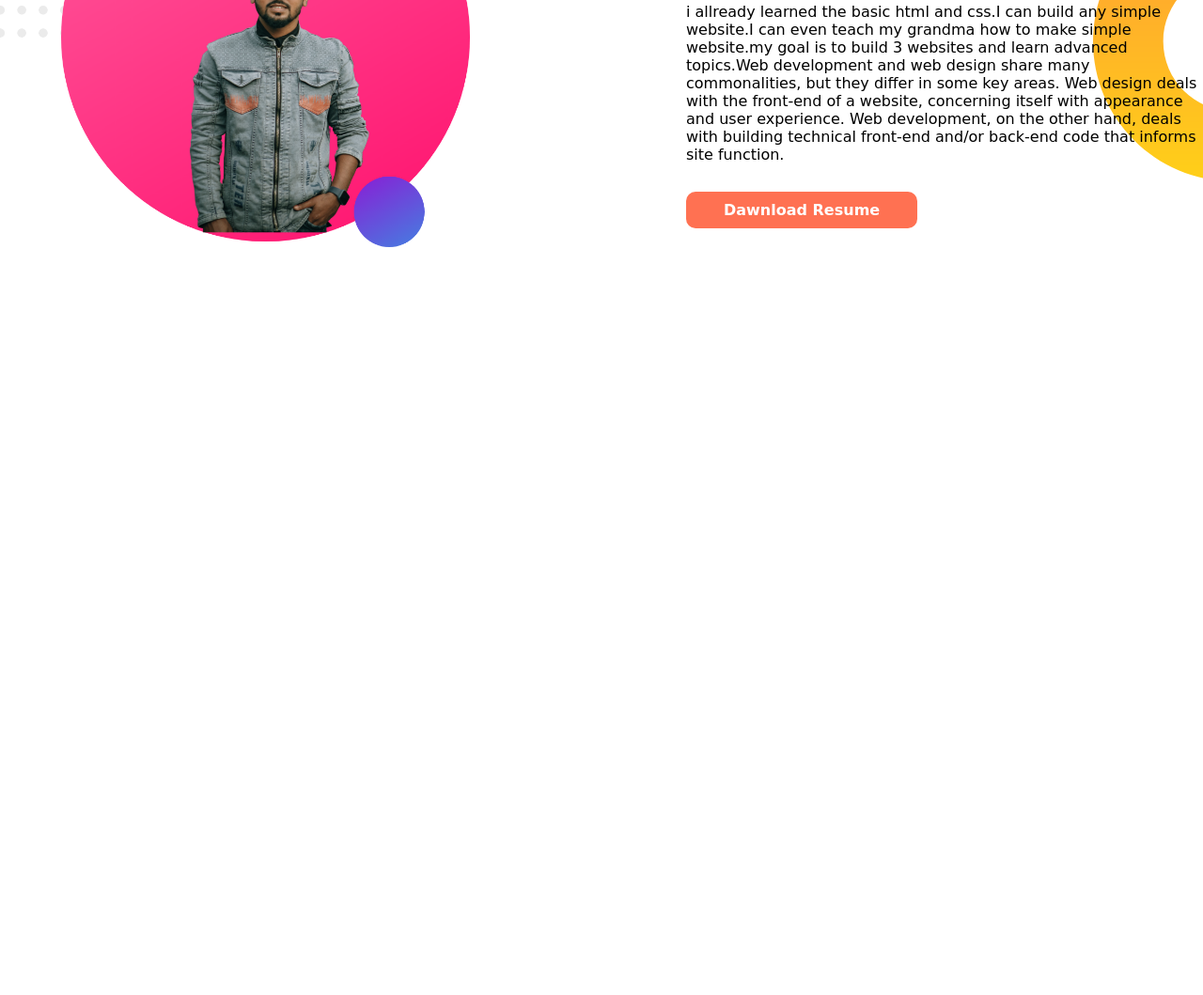
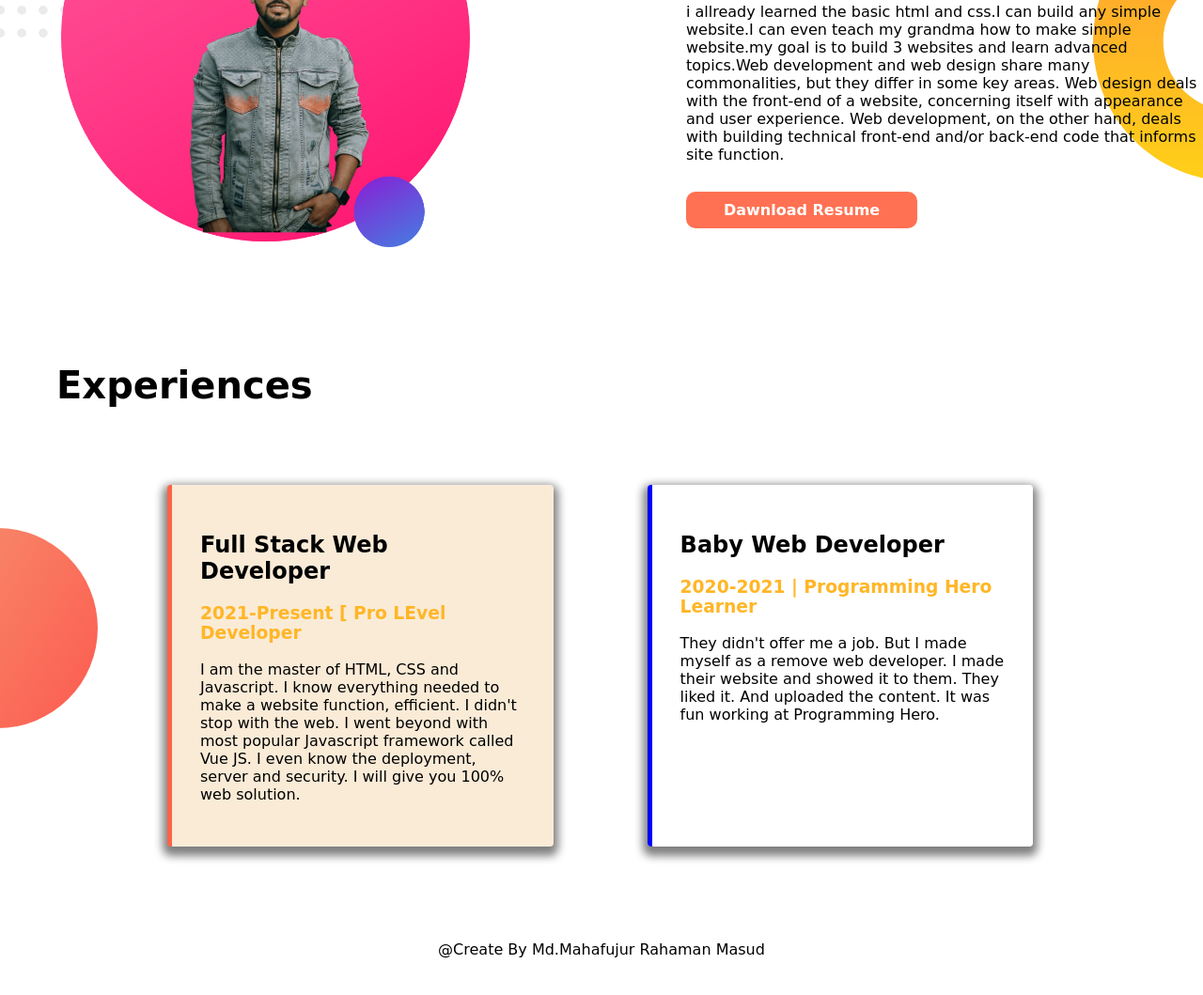
Before and after one commit to masud90895/4rt-day-protfio-website, a plain HTML site: page index.html in a window 1280 px wide. Shown: the part 826-1885 px from the top of the page at 94% size. Before the commit the page ends 1213 px from the top, so only its background shows below. Drawn offline with Linux system fonts and the light colour scheme.

Commit message:
full-complete

```diff
--- a/index.html
+++ b/index.html
@@ -31,6 +31,24 @@
             <a href="https://www.linkedin.com/in/mdmahafujurrahamanmasud/">Dawnload Resume</a>
         </div>
     </section>
+    <section class="Experiences">
+        <h1 class="full-stack">Experiences</h1>
+        <div class="baby-stack" >
+            <div id="stack-web">
+                <h1>Full Stack Web Developer</h1>
+                <h3>2021-Present [ Pro LEvel Developer</h3>
+                <p>I am the master of HTML, CSS and Javascript. I know everything needed to make a website function, efficient. I didn't stop with the web. I went beyond with most popular Javascript framework called Vue JS. I even know the deployment, server and security. I will give you 100% web solution.</p>
+            </div>
+            <div id="baby-web">
+                <h1>Baby Web Developer</h1>
+                <h3>2020-2021 | Programming Hero Learner</h3>
+                <p>They didn't offer me a job. But I made myself as a remove web developer. I made their website and showed it to them. They liked it. And uploaded the content. It was fun working at Programming Hero.</p>
+            </div>
+        </div>
+    </section>
+    <section class="footer">
+        @Create By Md.Mahafujur Rahaman Masud
+    </section>
 
 </body>
 </html>
--- a/style.css
+++ b/style.css
@@ -50,3 +50,46 @@ body{
 .my-pic2{
     margin-left: -140px;
 }
+.full-stack{
+    margin-left:60px;
+    font-size: 40px;
+}
+.baby-stack{
+    display: flex;
+    margin-left: 10%;
+}
+#stack-web{
+    width: 30%;
+    margin-left: 30px;
+    padding: 30px;
+    box-shadow: 0px 5px 10px 5px gray;
+    margin: 50px;
+    border-left: 5px solid tomato;
+    background-color: antiquewhite;
+    border-radius: 4px;
+}
+#stack-web h3{
+    color: #FFB626;
+}
+#baby-web{
+    width: 30%;
+    border-left: 30px;
+    padding: 30px;
+    box-shadow: 0px 5px 10px 5px gray;
+    margin: 50px;
+    border-left: 5px solid blue;
+    border-radius: 4px;
+}
+#baby-web h3{
+    color: #FFB626;
+}
+.Experiences{
+    background-image: url(img/exp-bg.png);
+    background-repeat: no-repeat;
+    background-position: left;
+    margin-bottom: 50px;
+}
+.footer{
+    text-align: center;
+    margin-bottom: 50px;
+}
```
